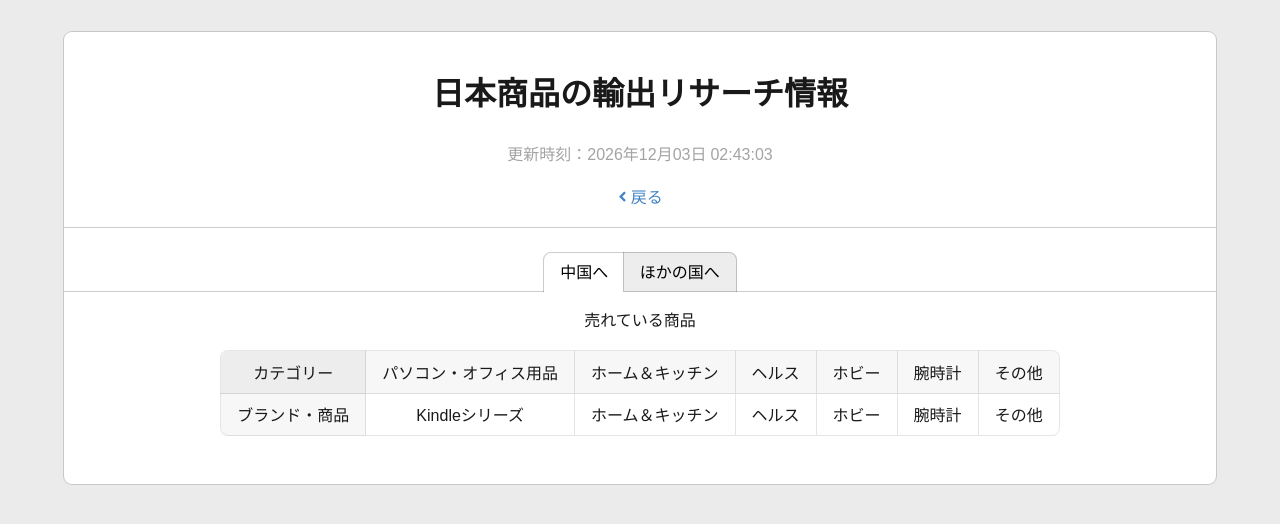
After one commit to Cloudxtreme/VPS, a PHP site: page /tmall/export.php in a window 1280 px wide. The commit adds this page. Shown: the top 524 px of the page. Run offline with PHP 8.4, Linux system fonts and the light colour scheme.

Commit message:
xvm daily bkup

```diff
--- /dev/null
+++ b/xvm/var/www/tmall/export.php
@@ -0,0 +1,73 @@
+<?php
+	include '../common.php';
+	date_default_timezone_set('Asia/Tokyo');
+
+	$updatetime_page = filemtime("export.php");
+?>
+
+<!DOCTYPE html>
+<html>
+	<head>
+		<meta http-equiv="Content-Type" content="text/html; charset=utf-8" />
+		<link rel="stylesheet" type="text/css" href="../style.css">
+		<style type="text/css">
+			*	{ font-family: "Meiryo UI","Microsoft Yahei UI","FontAwesome",sans-serif !important; }
+		</style>
+		<title>日本商品の輸出リサーチ情報</title>
+		<script src="../js/jquery-1.11.1.min.js"></script>
+		<script type="text/javascript">
+			jQuery(document).ready(function() {
+				jQuery('.tabs .tab-links a').on('click', function(e)  {
+					var currentAttrValue = jQuery(this).attr('href');
+
+					// Show/Hide Tabs
+					jQuery('.tabs ' + currentAttrValue).show().siblings().hide();
+
+					// Change/remove current tab to active
+					jQuery(this).parent('li').addClass('active').siblings().removeClass('active');
+
+					e.preventDefault();
+				});
+			});
+		</script>
+	</head>
+	<body>
+		<h1 class="center">日本商品の輸出リサーチ情報</h1>
+			<p class="center gray">更新時刻：<?php echo date("Y年m月d日 H:i:s",$updatetime_page) ?></p>
+			<p class="center">
+				<a href="javascript:history.go(-1)">戻る</a>
+			</p>
+		<hr />
+		<div class="tabs">
+			<ul class="tab-links">
+				<li class="active gp-1"><a href="#tab1">中国へ</a></li>
+				<li class="gp-3"><a href="#tab2">ほかの国へ</a></li>
+			</ul>
+			<div class="tab-content">
+				<div id="tab1" class="tab active">
+					<p class="center">売れている商品</p>
+					<table class="center">
+						<tr>
+							<td>カテゴリー</td>
+							<td>パソコン・オフィス用品</td>
+							<td>ホーム＆キッチン</td>
+							<td>ヘルス</td>
+							<td>ホビー</td>
+							<td>腕時計</td>
+							<td>その他</td>
+						</tr>
+						<tr>
+							<td>ブランド・商品</td>
+							<td>Kindleシリーズ</td>
+							<td>ホーム＆キッチン</td>
+							<td>ヘルス</td>
+							<td>ホビー</td>
+							<td>腕時計</td>
+							<td>その他</td>
+						</tr>
+					</table>
+				</div>
+			</div>
+		</div>
+	</body>
+</html>
--- a/xvm/var/www/tmall/tag.php
+++ b/xvm/var/www/tmall/tag.php
@@ -4,9 +4,9 @@
 
 	$updatetime_page = filemtime("tag.php");
 
-	$ico_tm = '../favicons/tmall.ico';
-	$ico_tb = '../favicons/taobao.ico';
-	$ico_1688 = '../favicons/1688.ico';
+	$ico_tm = '../img/favicons/tmall.ico';
+	$ico_tb = '../img/favicons/taobao.ico';
+	$ico_1688 = '../img/favicons/1688.ico';
 
 	$url_tm = 'http://www.tmall.com/';
 	$url_tb = 'http://www.taobao.com/';
```
Also changed, not shown: xvm/var/www/img/favicons/1688.ico (added), xvm/var/www/img/favicons/taobao.ico (added), xvm/var/www/img/favicons/tmall.ico (added), 3 other files.
